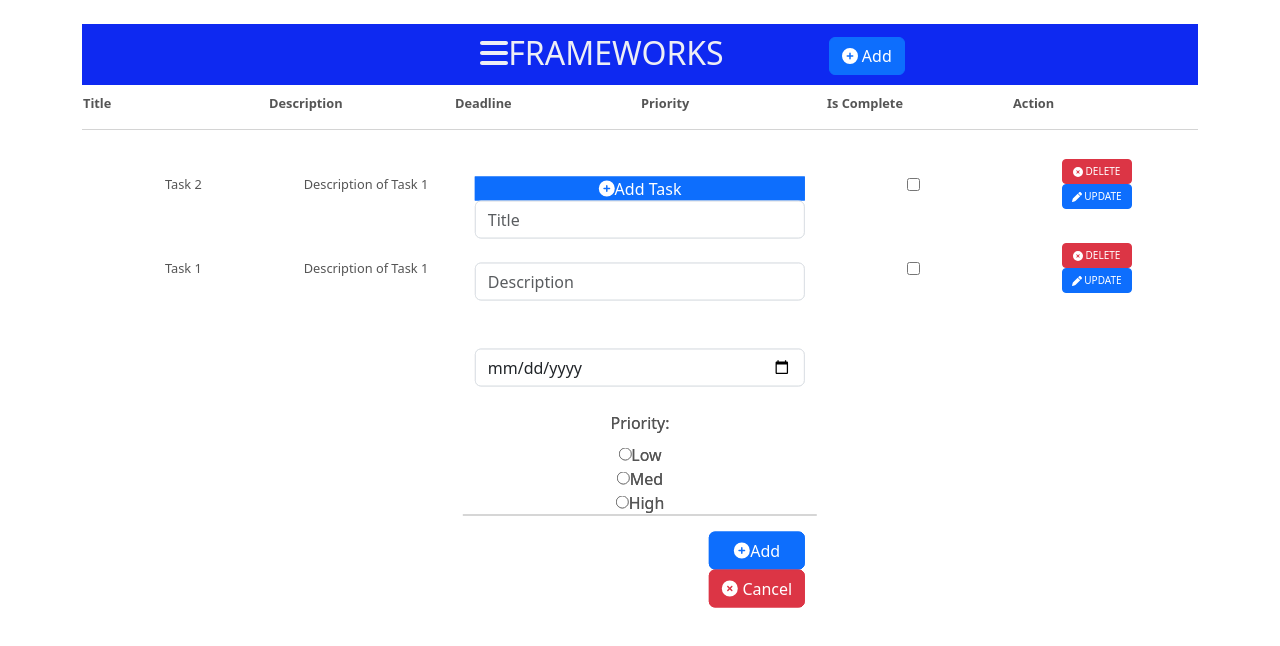
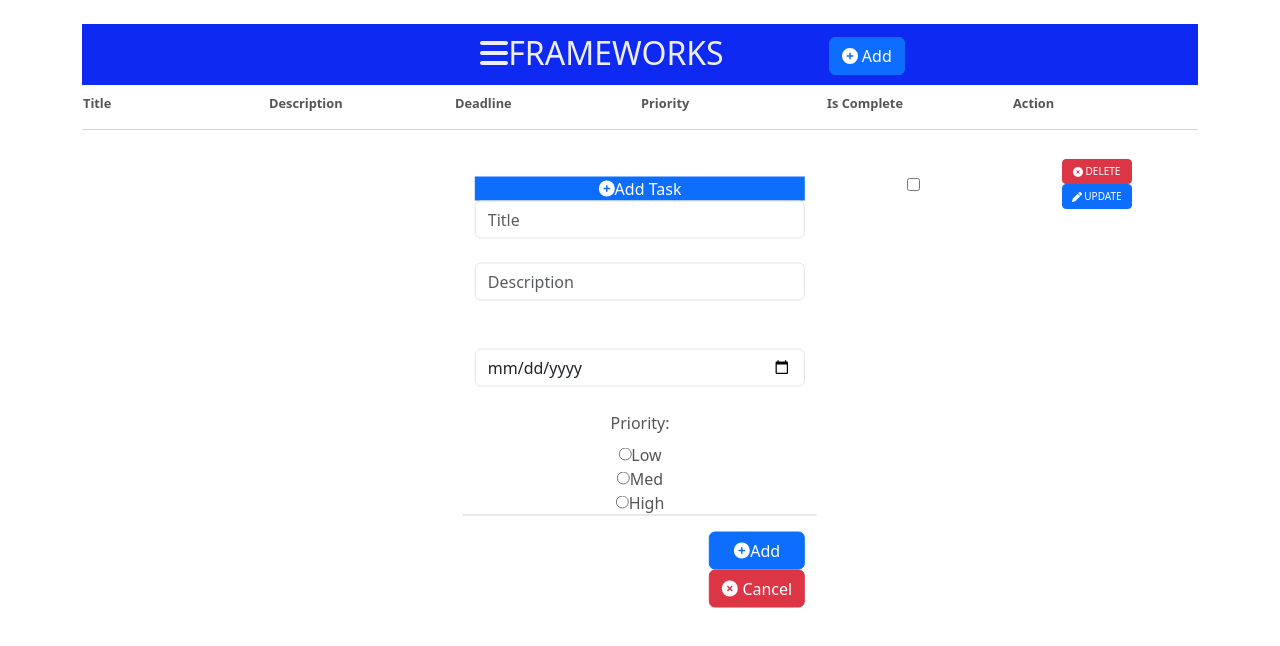
Before and after one commit to bookerbn1/react-ts-Todo-App, a React (Create React App) app: page / in a window 1280 px wide. Both pictures are taken after a click on the button "Add". Shown: the top 646 px of the page. Built offline with nearby package versions, Linux system fonts and the light colour scheme.

Commit message:
2 files modified

```diff
--- a/App.tsx
+++ b/App.tsx
@@ -13,24 +13,8 @@ import 'react-toastify/dist/ReactToastify.css';
 import customToast from './components/customToast';
 
 export default function App() {
-  // tasks state
-  const [toDo, setToDo] = useState([
-    {
-      Title: 'Task 1',
-      Description: 'Description of Task 1',
-      Deadline: '01/01/2022',
-      Priority: 'Low',
-      checkbox: <input type="checkbox" />,
-      IsComplete: false,
-    },
-    {
-      Title: 'Task 2',
-      Description: 'Description of Task 1',
-      Deadline: '01/01/2022',
-      Priority: 'Low',
-      IsComplete: false,
-    },
-  ]);
+  // create empty array for task list
+  const [toDo, setToDo] = useState([{}]);
 
   // Temp States for entry
   const [newTitle, setNewTitle] = useState();
@@ -60,7 +44,6 @@ export default function App() {
       return task;
     });
     setToDo(newTask);
-    toast.success('Successfully completed a task!!');
   };
 
   // function when the update button is clicked
@@ -139,6 +122,7 @@ export default function App() {
     setNewPriority();
   };
 
+  // render the app
   return (
     <div className="container App">
       <br />
@@ -230,7 +214,7 @@ export default function App() {
                   />
                 </div>
 
-                {/* Buttonpop up trigger */}
+                {/* popup form on trigger */}
                 <Popup trigger={buttonPopup}>
                   <form onSubmit={(e) => addTask()}>
                     <div class="card-header text-white bg-primary">
@@ -249,6 +233,7 @@ export default function App() {
                             onBlur={(e) => setNewTitle(e.target.value)}
                             required="required"
                             class="form-control"
+                            editable={true}
                           />
                         </div>
                       </div>
@@ -264,6 +249,7 @@ export default function App() {
                             onBlur={(e) => setNewDescription(e.target.value)}
                             class="form-control"
                             required="required"
+                            editable={true}
                           />
                         </div>
                       </div>
@@ -284,7 +270,7 @@ export default function App() {
                         </div>
                       </div>
                       <br></br>
-                      <div class="form-group">
+                      <radioGroup row="true">
                         <label class="form-label">Priority:</label>
                         <div class="form-group row">
                           <div class="custom-control custom-radio custom-control-inline">
@@ -357,7 +343,7 @@ export default function App() {
                             </div>
                           </div>
                         </div>
-                      </div>
+                      </radioGroup>
                     </div>
                   </form>
                 </Popup>
@@ -367,8 +353,3 @@ export default function App() {
     </div>
   );
 }
-
-/* setUpdateData( id: task.id, Title: task.Title,
-                          Description: task.Description, Deadline:
-                          task.Deadline, Priority: task.Priority, IsComplete:
-                          task.IsComplete ? true : false); } */
--- a/style.css
+++ b/style.css
@@ -33,11 +33,6 @@ body {
   padding: 10px 10px 10px 10px;
   text-align: center;
   position: relative;
-}
-
-.taskBg .IsComplete .taskText {
-  text-decoration: line-through;
-  opacity: 0.3;
 }
 
 .btn-sm {
```
